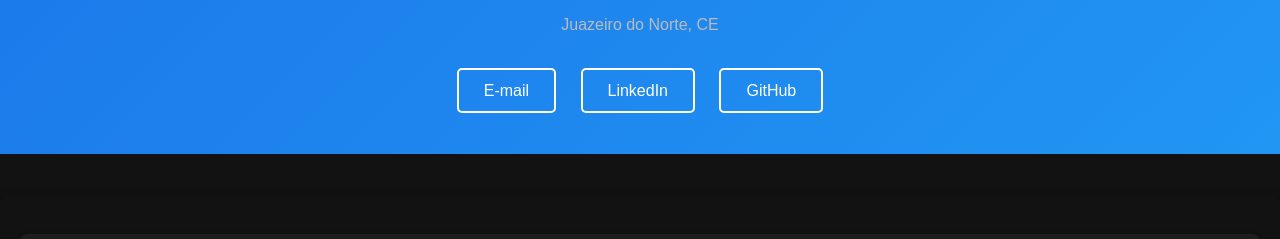
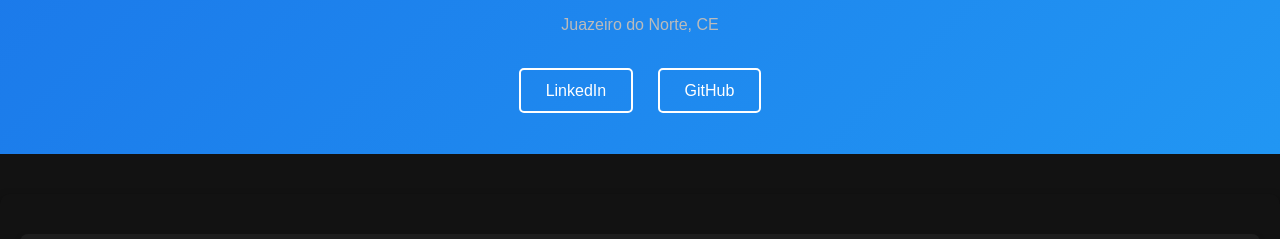
Before and after one commit to jhonatan-goncalves-pereira/portifolio-capacita-brasil, a plain HTML site: page index.html in a window 1280 px wide. Shown: the part 393-632 px from the top of the page. Drawn offline with Linux system fonts and the light colour scheme.

Commit message:
Ajuste final

```diff
--- a/index.html
+++ b/index.html
@@ -29,9 +29,8 @@
             <p>Juazeiro do Norte, CE</p>
             <br>
             <div class="buttons">
-                <a href="mailto:jhonatangoncalves2002@gmail.com" class="btn">E-mail</a>
-                <a href="https://www.linkedin.com/in/jhonatangoncalves-pereira" target="_blank" class="btn">LinkedIn</a>
-                <a href="https://github.com/jhonatan-goncalvespereira" target="_blank" class="btn">GitHub</a>
+                <a href="https://www.linkedin.com/in/jhonatan-goncalves-pereira" target="_blank" class="btn">LinkedIn</a>
+                <a href="https://github.com/jhonatan-goncalves-pereira" target="_blank" class="btn">GitHub</a>
             </div>
         </div>
     </header>
```
